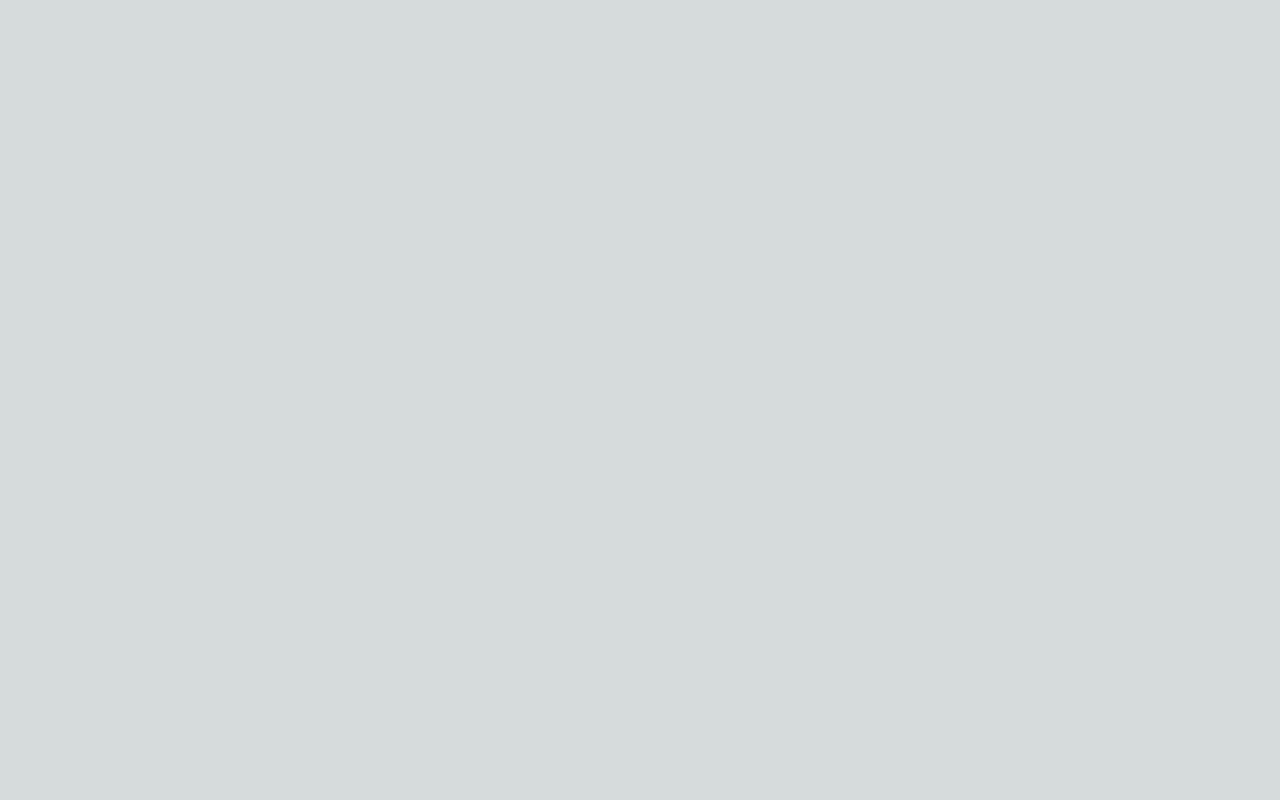
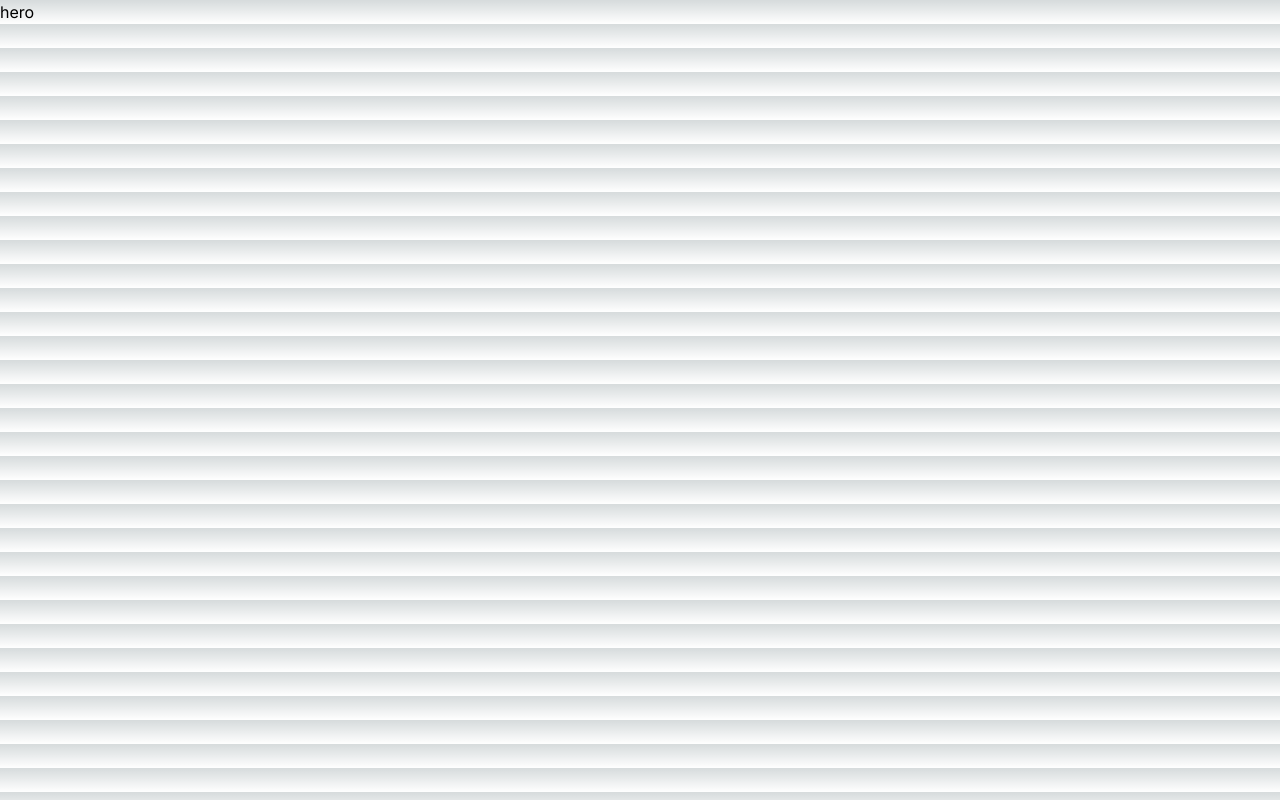
Before and after one commit to bahmani-dev/new-portfolio, a Next.js app: page / in a window 1280 px wide. Built offline with nearby package versions, Linux system fonts and the light colour scheme.

Commit message:
import header

```diff
--- a/src/app/page.tsx
+++ b/src/app/page.tsx
@@ -1,10 +1,13 @@
 import Image from "next/image";
-import {Hero} from "@/component"
+import {Hero} from "@/component";
+import Header from "./layout";
 
 
 export default function Home() {
   return (
-    <Hero/>>
-  <h1>hi</h1>
+    <>
+    <Header/>
+    <Hero/>
+    </>
   );
 }
```
